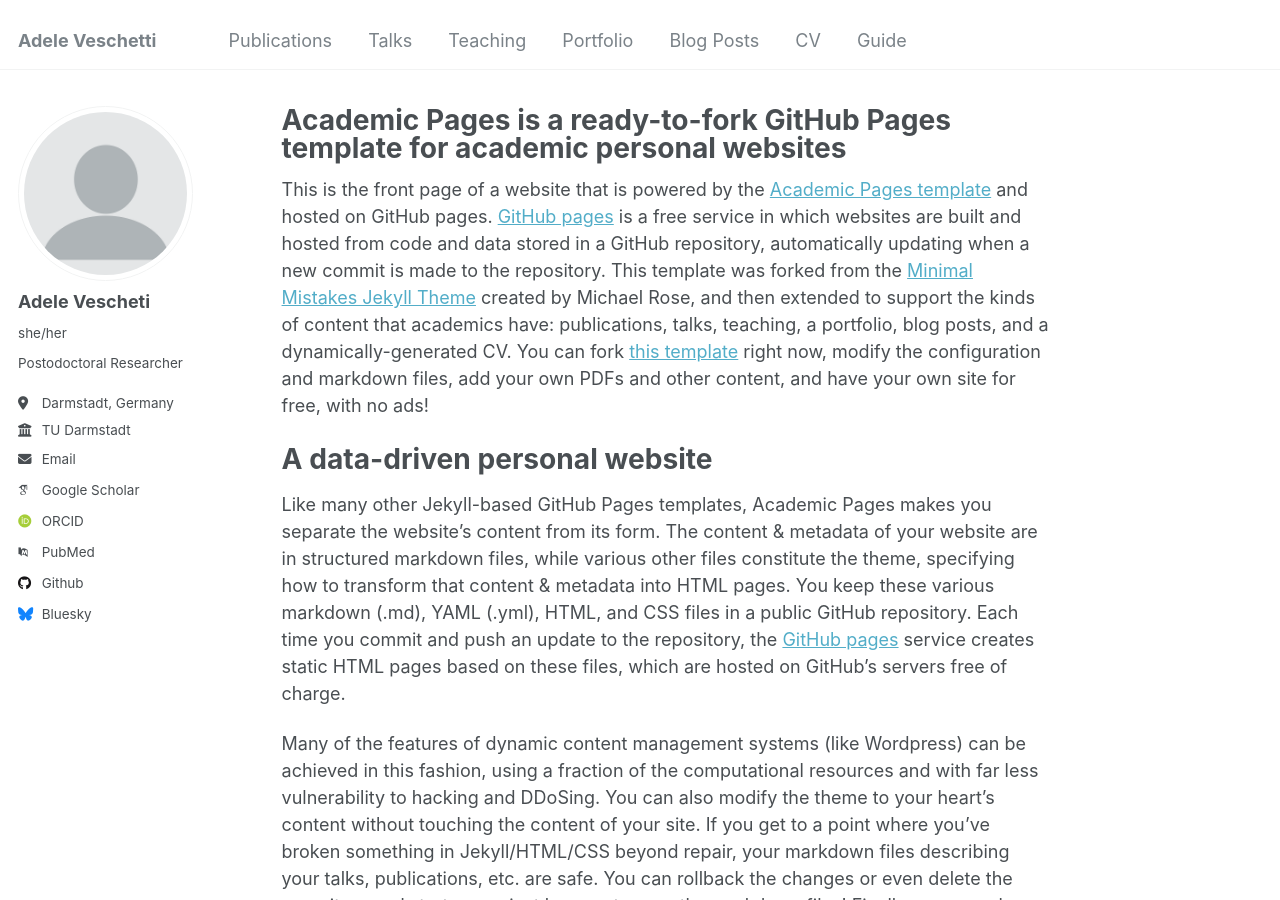
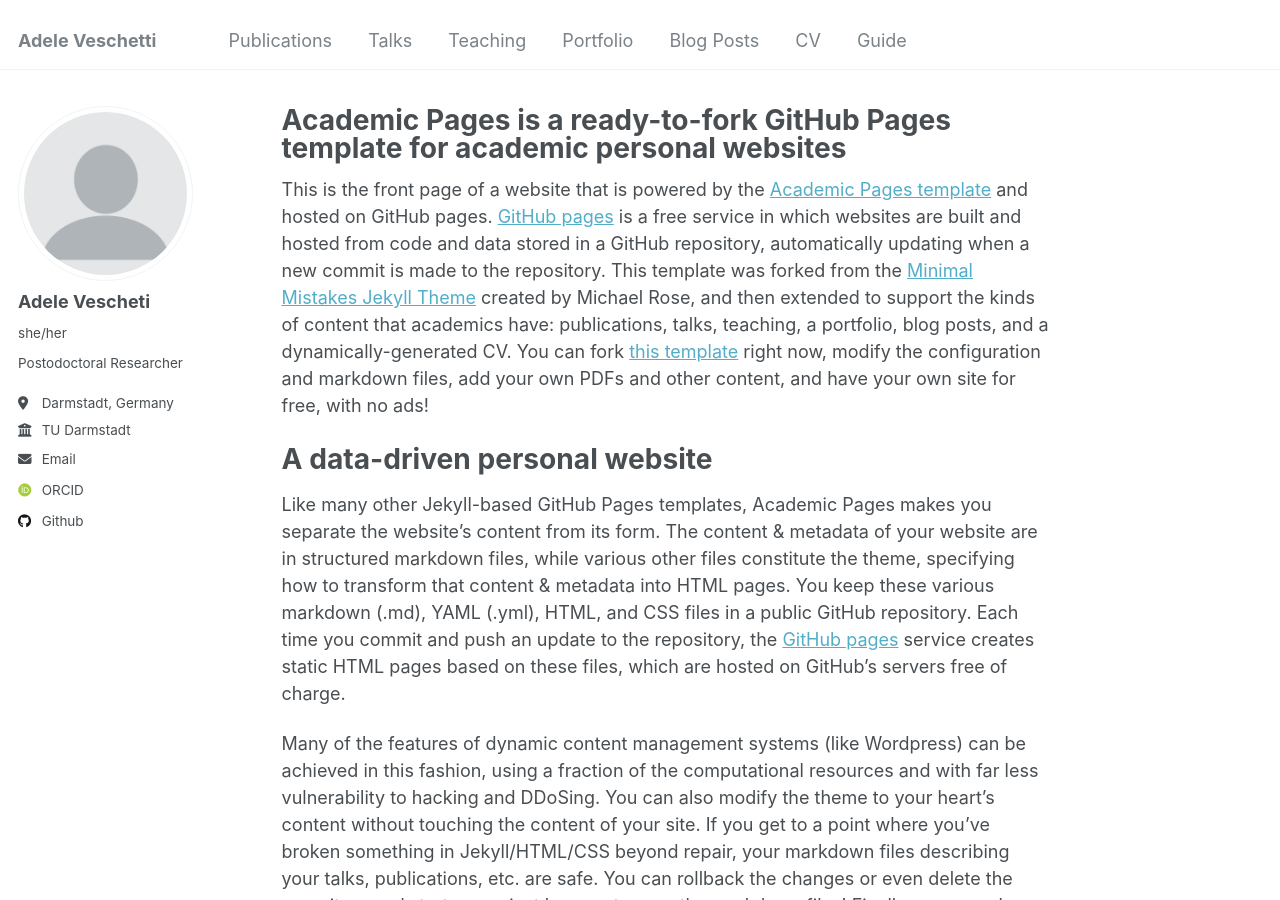
Before and after one commit to adeleveschetti/adeleveschetti.github.io, a Jekyll site: the page built from _pages/about.md, in a window 1280 px wide and 900 px high. Built offline with Jekyll 4.4.1, drawn with Linux system fonts in a browser that asks for light colours; some web fonts are replaced; part of the change alters nothing that is shown.

Commit message:
Update _config.yml

```diff
--- a/_config.yml
+++ b/_config.yml
@@ -32,11 +32,11 @@ author:
 
   # Academic websites
   arxiv            : # URL - Update with the correct link to your profile
-  googlescholar    : "https://scholar.google.com/citations?user=PS_CX0AAAAAJ"
+  dblp             : "https://dblp.org/pid/250/3190.html"
   impactstory      : # URL
-  orcid            : "http://orcid.org/yourorcidurl"
+  orcid            : "https://orcid.org/0000-0002-0403-1889"
   semantic         : # URL
-  pubmed           : "https://www.ncbi.nlm.nih.gov/pubmed/?term=john+snow"
+  pubmed           : #"https://www.ncbi.nlm.nih.gov/pubmed/?term=john+snow"
   researchgate     : # URL
   scopus           : # URL
 
@@ -44,12 +44,12 @@ author:
   bitbucket        : # Username - Update with your username on the site
   codepen          : # Username
   dribbble         : # Username
-  github           : "academicpages"
+  github           : "https://github.com/adeleveschetti"
   kaggle           : # Username
   stackoverflow    : # User number or user number and name (i.e., use "1" or "1/jeff-atwood")
 
   # Social media
-  bluesky          : "bsky.app" # Replace this with you Bluesky username
+  bluesky          : #"bsky.app" # Replace this with you Bluesky username
   facebook         : # Username
   flickr           : # Username
   foursquare       : # Username
```
